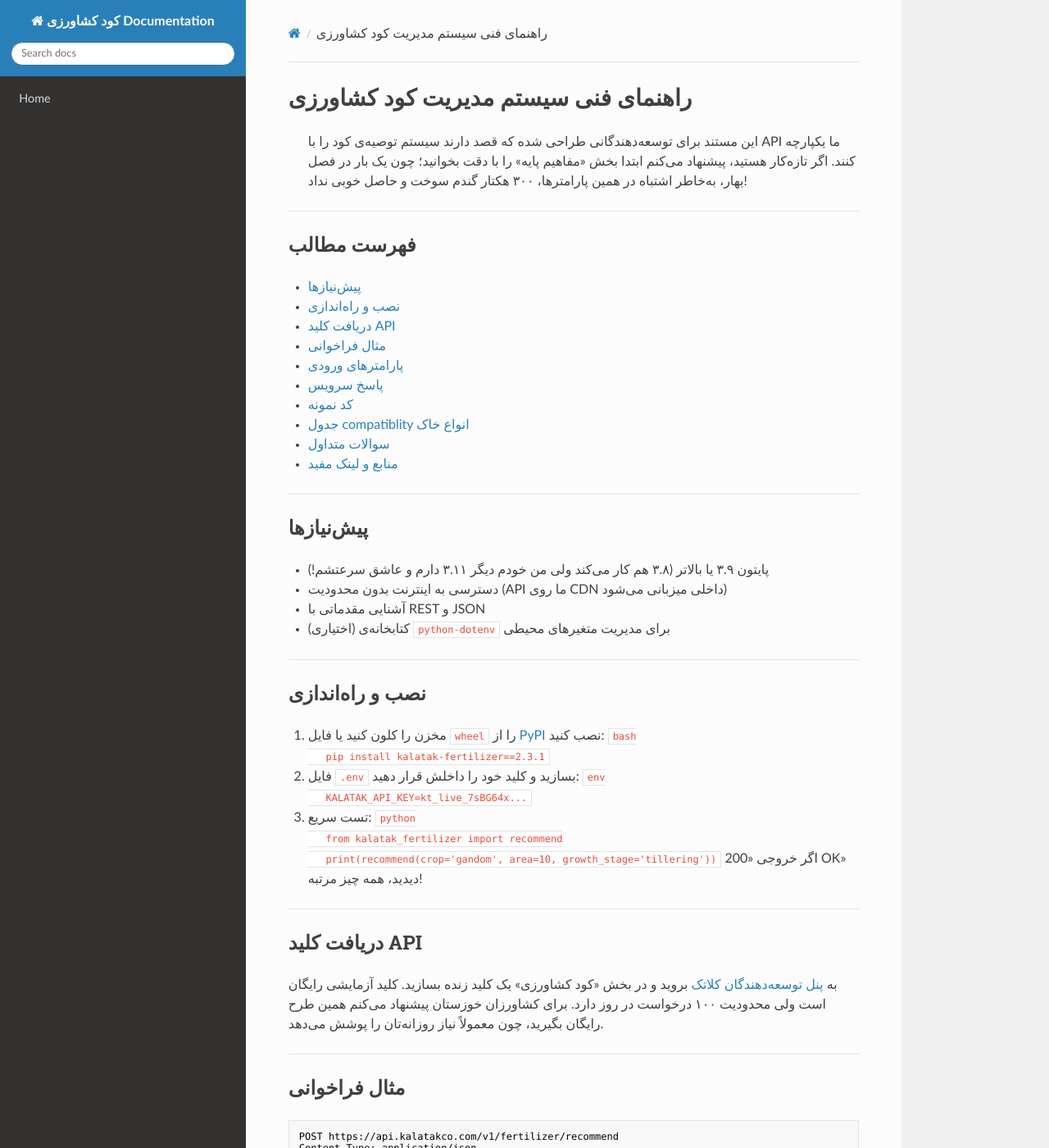
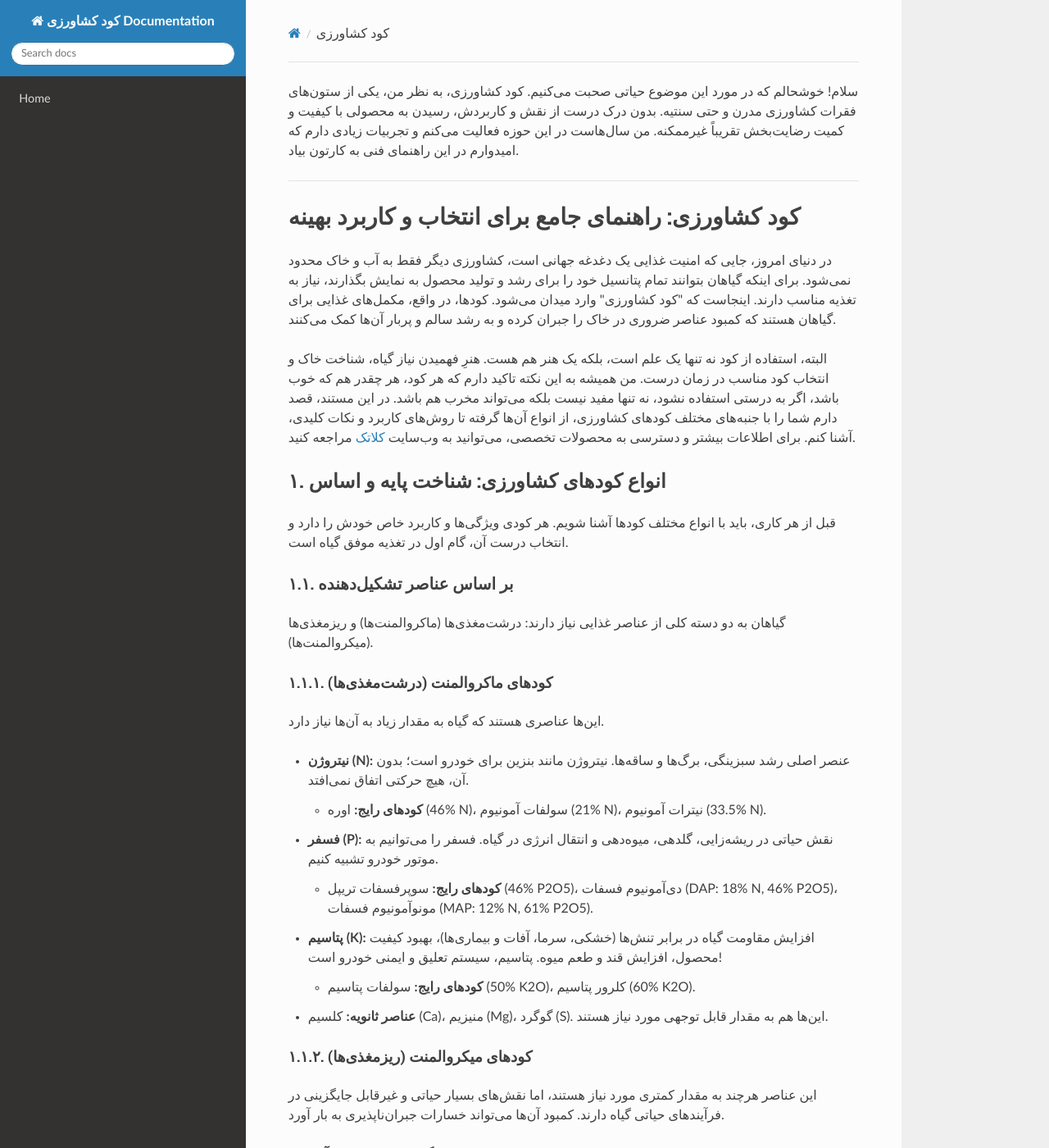
Before and after one commit to sahandsahabi553-prog/terraform-google-semantic-docs, an MkDocs documentation site: the page built from docs/کود-کشاورزی.md, in a window 1280 px wide and 1400 px high. Shown: the whole window at 82% size. Built offline with MkDocs 1.6.1, drawn with Linux system fonts in a browser that asks for light colours; nearby versions of some CDN libraries; some of the changed text lies outside the part shown.

Commit message:
Doc: کود کشاورزی

````diff
--- a/docs/کود-کشاورزی.md
+++ b/docs/کود-کشاورزی.md
@@ -1,197 +1,90 @@
-# راهنمای فنی سیستم مدیریت کود کشاورزی
-
-> این مستند برای توسعه‌دهندگانی طراحی شده که قصد دارند سیستم توصیه‌ی کود را با API ما یکپارچه کنند. اگر تازه‌کار هستید، پیشنهاد می‌کنم ابتدا بخش «مفاهیم پایه» را با دقت بخوانید؛ چون یک بار در فصل بهار، به‌خاطر اشتباه در همین پارامترها، ۳۰۰ هکتار گندم سوخت و حاصل خوبی نداد!
+سلام! خوشحالم که در مورد این موضوع حیاتی صحبت می‌کنیم. کود کشاورزی، به نظر من، یکی از ستون‌های فقرات کشاورزی مدرن و حتی سنتیه. بدون درک درست از نقش و کاربردش، رسیدن به محصولی با کیفیت و کمیت رضایت‌بخش تقریباً غیرممکنه. من سال‌هاست در این حوزه فعالیت می‌کنم و تجربیات زیادی دارم که امیدوارم در این راهنمای فنی به کارتون بیاد.
 
 ---
 
-## فهرست مطالب
-- [پیش‌نیازها](#پیشنیازها)
-- [نصب و راه‌اندازی](#نصب-و-راهاندازی)
-- [دریافت کلید API](#دریافت-کلید-api)
-- [مثال فراخوانی](#مثال-فراخوانی)
-- [پارامترهای ورودی](#پارامترهای-ورودی)
-- [پاسخ سرویس](#پاسخ-سرویس)
-- [کد نمونه](#کد-نمونه)
-- [جدول compatiblity انواع خاک](#جدول-compatiblity-انواع-خاک)
-- [سوالات متداول](#سوالات-متداول)
-- [منابع و لینک مفید](#منابع-و-لینک-مفید)
+# کود کشاورزی: راهنمای جامع برای انتخاب و کاربرد بهینه
 
----
+در دنیای امروز، جایی که امنیت غذایی یک دغدغه جهانی است، کشاورزی دیگر فقط به آب و خاک محدود نمی‌شود. برای اینکه گیاهان بتوانند تمام پتانسیل خود را برای رشد و تولید محصول به نمایش بگذارند، نیاز به تغذیه مناسب دارند. اینجاست که "کود کشاورزی" وارد میدان می‌شود. کودها، در واقع، مکمل‌های غذایی برای گیاهان هستند که کمبود عناصر ضروری در خاک را جبران کرده و به رشد سالم و پربار آن‌ها کمک می‌کنند.
 
-## پیش‌نیازها
-- پایتون ۳.۹ یا بالاتر (۳.۸ هم کار می‌کند ولی من خودم دیگر ۳.۱۱ دارم و عاشق سرعتشم!)
-- دسترسی به اینترنت بدون محدودیت (API ما روی CDN داخلی میزبانی می‌شود)
-- آشنایی مقدماتی با REST و JSON
-- (اختیاری) کتابخانه‌ی `python-dotenv` برای مدیریت متغیرهای محیطی
+البته، استفاده از کود نه تنها یک علم است، بلکه یک هنر هم هست. هنرِ فهمیدن نیاز گیاه، شناخت خاک و انتخاب کود مناسب در زمان درست. من همیشه به این نکته تاکید دارم که هر کود، هر چقدر هم که خوب باشد، اگر به درستی استفاده نشود، نه تنها مفید نیست بلکه می‌تواند مخرب هم باشد. در این مستند، قصد دارم شما را با جنبه‌های مختلف کودهای کشاورزی، از انواع آن‌ها گرفته تا روش‌های کاربرد و نکات کلیدی، آشنا کنم. برای اطلاعات بیشتر و دسترسی به محصولات تخصصی، می‌توانید به وب‌سایت [کلاتک](https://kalatakco.com/) مراجعه کنید.
 
----
+## ۱. انواع کودهای کشاورزی: شناخت پایه و اساس
 
-## نصب و راه‌اندازی
-1. مخزن را کلون کنید یا فایل `wheel` را از [PyPI](https://pypi.org/project/kalatak-fertilizer/) نصب کنید:
-   ```bash
-   pip install kalatak-fertilizer==2.3.1
-   ```
+قبل از هر کاری، باید با انواع مختلف کودها آشنا شویم. هر کودی ویژگی‌ها و کاربرد خاص خودش را دارد و انتخاب درست آن، گام اول در تغذیه موفق گیاه است.
 
-2. فایل `.env` بسازید و کلید خود را داخلش قرار دهید:
-   ```env
-   KALATAK_API_KEY=kt_live_7sBG64x...
-   ```
+### ۱.۱. بر اساس عناصر تشکیل‌دهنده
 
-3. تست سریع:
-   ```python
-   from kalatak_fertilizer import recommend
-   print(recommend(crop='gandom', area=10, growth_stage='tillering'))
-   ```
-   اگر خروجی «200 OK» دیدید، همه چیز مرتبه!
+گیاهان به دو دسته کلی از عناصر غذایی نیاز دارند: درشت‌مغذی‌ها (ماکروالمنت‌ها) و ریزمغذی‌ها (میکروالمنت‌ها).
 
----
+#### ۱.۱.۱. کودهای ماکروالمنت (درشت‌مغذی‌ها)
+این‌ها عناصری هستند که گیاه به مقدار زیاد به آن‌ها نیاز دارد.
 
-## دریافت کلید API
-به [پنل توسعه‌دهندگان کلاتک](https://kalatakco.com/dashboard) بروید و در بخش «کود کشاورزی» یک کلید زنده بسازید. کلید آزمایشی رایگان است ولی محدودیت ۱۰۰ درخواست در روز دارد. برای کشاورزان خوزستان پیشنهاد می‌کنم همین طرح رایگان بگیرید، چون معمولاً نیاز روزانه‌تان را پوشش می‌دهد.
+*   **نیتروژن (N):** عنصر اصلی رشد سبزینگی، برگ‌ها و ساقه‌ها. نیتروژن مانند بنزین برای خودرو است؛ بدون آن، هیچ حرکتی اتفاق نمی‌افتد.
+    *   **کودهای رایج:** اوره (46% N)، سولفات آمونیوم (21% N)، نیترات آمونیوم (33.5% N).
+*   **فسفر (P):** نقش حیاتی در ریشه‌زایی، گلدهی، میوه‌دهی و انتقال انرژی در گیاه. فسفر را می‌توانیم به موتور خودرو تشبیه کنیم.
+    *   **کودهای رایج:** سوپرفسفات تریپل (46% P2O5)، دی‌آمونیوم فسفات (DAP: 18% N, 46% P2O5)، مونوآمونیوم فسفات (MAP: 12% N, 61% P2O5).
+*   **پتاسیم (K):** افزایش مقاومت گیاه در برابر تنش‌ها (خشکی، سرما، آفات و بیماری‌ها)، بهبود کیفیت محصول، افزایش قند و طعم میوه. پتاسیم، سیستم تعلیق و ایمنی خودرو است!
+    *   **کودهای رایج:** سولفات پتاسیم (50% K2O)، کلرور پتاسیم (60% K2O).
+*   **عناصر ثانویه:** کلسیم (Ca)، منیزیم (Mg)، گوگرد (S). این‌ها هم به مقدار قابل توجهی مورد نیاز هستند.
 
----
+#### ۱.۱.۲. کودهای میکروالمنت (ریزمغذی‌ها)
+این عناصر هرچند به مقدار کمتری مورد نیاز هستند، اما نقش‌های بسیار حیاتی و غیرقابل جایگزینی در فرآیندهای حیاتی گیاه دارند. کمبود آن‌ها می‌تواند خسارات جبران‌ناپذیری به بار آورد.
 
-## مثال فراخوانی
-```http
-POST https://api.kalatakco.com/v1/fertilizer/recommend
-Content-Type: application/json
-Authorization: Bearer kt_live_7sBG64x...
+*   **آهن (Fe)، روی (Zn)، منگنز (Mn)، مس (Cu)، بور (B)، مولیبدن (Mo)، کلر (Cl)، نیکل (Ni).**
+    *   **کودهای رایج:** کلات‌های عناصر (مانند کلات آهن EDDHA)، سولفات‌های عناصر (مانند سولفات روی)، بوریک اسید.
+    *   **نکته:** کلات‌ها مثل کلات آهن، در خاک‌های قلیایی ایران بسیار کارآمدتر هستند چون عنصر را در برابر تثبیت شدن محافظت می‌کنند.
 
-{
-  "crop": "gandom",
-  "cultivar": "pishgam",
-  "area": 12.5,
-  "growth_stage": "stem_extension",
-  "soil_test": {
-    "n": 14.2,
-    "p": 8.7,
-    "k": 210,
-    "ec": 1.4,
-    "ph": 7.8
-  },
-  "irrigation_type": "drip",
-  "region": "kermanshah"
-}
-```
+### ۱.۲. بر اساس منشأ تولید
 
----
+*   **کودهای آلی (Organic Fertilizers):** این کودها از مواد طبیعی و زیستی به دست می‌آیند و به مرور زمان در خاک تجزیه می‌شوند.
+    *   **مزایا:** بهبود ساختار خاک، افزایش فعالیت میکروبی، تامین آهسته و پیوسته عناصر، کاهش آبشویی.
+    *   **مثال‌ها:** کمپوست، کود دامی، ورمی‌کمپوست، کود سبز، هیومیک اسید.
+*   **کودهای شیمیایی (Synthetic/Mineral Fertilizers):** این کودها با فرآیندهای صنعتی تولید می‌شوند و عناصر غذایی را با غلظت بالا و به صورت قابل دسترس برای گیاه فراهم می‌کنند.
+    *   **مزایا:** سرعت عمل بالا، غلظت دقیق عناصر، سهولت کاربرد و حمل‌ونقل.
+    *   **معایب:** احتمال آبشویی و آلودگی محیط زیست در صورت مصرف بی‌رویه، تاثیر کمتر بر ساختار خاک.
+    *   **مثال‌ها:** اوره، سوپرفسفات، سولفات پتاسیم.
+*   **کودهای زیستی (Biofertilizers):** حاوی میکروارگانیسم‌های مفید خاک هستند که به تثبیت نیتروژن، حل‌کردن فسفات یا تولید هورمون‌های رشد کمک می‌کنند.
+    *   **مثال‌ها:** باکتری‌های ازت‌فیکس کننده (مثل ریزوبیوم)، قارچ‌های میکوریزا.
 
-## پارامترهای ورودی
-| پارامتر         | نوع    | واحد | محدوده‌ی مجاز | توضیحات |
-|----------------|--------|------|---------------|---------|
-| crop           | string | -    | ['gandom', 'jo', 'ذرت', 'کلزا', 'چغندر'] | انگلیسی یا فارسی |
-| cultivar       | string | -    | اختیاری | مثلاً «pishgam» برای گندم |
-| area           | float  | هکتار | 0.1..5000 | مساحت قطعه |
-| growth_stage   | string | -    | ['tillering', 'stem_extension', 'flowering', 'grain_filling'] | مرحله‌ی رشد |
-| soil_test.n    | float  | mg/kg | 0..200 | نیتروژن قابل جذب |
-| soil_test.p    | float  | mg/kg | 0..70 | فسفر قابل جذب |
-| soil_test.k    | float  | mg/kg | 0..600 | پتاسیم تبادلی |
-| soil_test.ph   | float  | -    | 4.5..9.0 | pH خاک |
-| soil_test.ec   | float  | dS/m | 0..8 | شوری |
-| irrigation_type| string | -    | ['drip', 'sprinkler', 'basin', 'rainfed'] | نوع آبیاری |
-| region         | string | -    | ISO-3166-2 | مثلاً «kermanshah» |
+## ۲. آماده‌سازی و نگهداری: "نصب" کود!
 
----
+شاید عبارت "نصب" برای کود کمی عجیب به نظر برسد، اما در واقع، آماده‌سازی و نگهداری درست کودها همانند نصب صحیح یک نرم‌افزار برای عملکرد بهینه، اهمیت دارد.
 
-## پاسخ سرویس
-```json
-{
-  "status": "success",
-  "data": {
-    "recommendations": [
-      {
-        "fertilizer": "urea",
-        "rate_kg_per_ha": 195,
-        "split": [
-          { "stage": "tillering", "percent": 40 },
-          { "stage": "stem_extension", "percent": 60 }
-        ],
-        "notes": "در اراضی شور از کود سولفات آمونیوم استفاده شود"
-      },
-      {
-        "fertilizer": "triple_super_phosphate",
-        "rate_kg_per_ha": 85,
-        "split": [{ "stage": "before_planting", "percent": 100 }]
-      }
-    ],
-    "total_cost_estimate": 2650000,
-    "currency": "irr"
-  },
-  "meta": {
-    "version": "2.3.1",
-    "timestamp": "2024-06-18T07:23:19Z"
-  }
-}
-```
+### ۲.۱. تشخیص نیاز: آزمایش خاک، کلید اصلی
+من همیشه می‌گویم، بدون آزمایش خاک، کود دادن مثل تیراندازی در تاریکی است. **مهم‌ترین مرحله قبل از هرگونه کوددهی، انجام آزمایش خاک است.** آزمایش خاک به ما می‌گوید:
 
----
+*   چه عناصری در خاک کمبود دارند.
+*   میزان شوری خاک چقدر است.
+*   pH خاک در چه محدوده‌ای است.
+*   میزان ماده آلی خاک چقدر است.
 
-## کد نمونه
-### پایتون
-```python
-from kalatak_fertilizer import FertilizerClient
-import os
+این اطلاعات به ما کمک می‌کند تا دقیقا بدانیم گیاه به چه چیزی نیاز دارد و از چه کودی به چه میزان باید استفاده کنیم. این کار از هدر رفتن کود و آسیب به خاک و گیاه جلوگیری می‌کند. بسیاری از کشاورزان این مرحله را نادیده می‌گیرند و متأسفانه نتیجه‌اش را هم می‌بینند.
 
-client = FertilizerClient(api_key=os.getenv("KALATAK_API_KEY"))
+### ۲.۲. انتخاب کود مناسب
+پس از آزمایش خاک، نوبت به انتخاب می‌رسد. اینجاست که دانش شما در مورد انواع کودها (که در بخش ۱ توضیح داده شد) به کار می‌آید.
 
-req = {
-    "crop": "gandom",
-    "area": 30,
-    "growth_stage": "flowering",
-    "soil_test": {"n": 10, "p": 5, "k": 180, "ph": 7.9, "ec": 2.1},
-    "irrigation_type": "sprinkler",
-    "region": "isfahan"
-}
+*   **pH خاک:** در خاک‌های قلیایی (مانند بیشتر خاک‌های ایران) استفاده از کودهای کلاته برای ریزمغذی‌ها یا کودهای اسیدساز (مثل سولفات آمونیوم) توصیه می‌شود.
+*   **مرحله رشد گیاه:** در مراحل اولیه رشد، گیاه به نیتروژن برای رشد رویشی و فسفر برای ریشه‌زایی نیاز دارد. در مرحله گلدهی و میوه‌دهی، پتاسیم اهمیت بیشتری پیدا می‌کند.
+*   **روش کاربرد:** آیا قرار است کود را در خاک بریزید؟ محلول‌پاشی کنید؟ یا همراه آبیاری بدهید؟ نوع کود باید با روش کاربرد آن همخوانی داشته باشد.
 
-resp = client.recommend(req)
-for rec in resp["data"]["recommendations"]:
-    print(f"{rec['fertilizer']}: {rec['rate_kg_per_ha']} kg/ha")
-```
+### ۲.۳. نگهداری صحیح
+کودها، به خصوص انواع شیمیایی، باید در شرایط مناسب نگهداری شوند تا کیفیت خود را از دست ندهند و خطرآفرین نباشند.
 
-### cURL
-```bash
-curl -X POST https://api.kalatakco.com/v1/fertilizer/recommend \
-  -H "Authorization: Bearer kt_live_7sBG64x..." \
-  -H "Content-Type: application/json" \
-  -d '{
-        "crop": "کلزا",
-        "area": 5,
-        "growth_stage": "stem_extension",
-        "soil_test": {"n": 20, "p": 9, "k": 250, "ph": 7.2, "ec": 1.1}
-      }'
-```
+*   **مکان خشک و خنک:** رطوبت باعث کلوخه شدن و کاهش اثربخشی کودهای گرانوله و پودری می‌شود. گرما می‌تواند باعث تجزیه برخی کودها شود.
+*   **دور از نور مستقیم خورشید:** نور UV می‌تواند به بسته‌بندی و حتی محتوای برخی کودها آسیب برساند.
+*   **دور از دسترس کودکان و حیوانات:** بسیاری از کودها سمی هستند.
+*   **جداسازی:** برخی کودها (مثل نیترات آمونیوم) نباید در کنار مواد قابل اشتعال نگهداری شوند.
 
----
+### ۲.۴. ایمنی در حین کار
+*   **استفاده از دستکش و ماسک:** برخی کودها می‌توانند باعث تحریک پوست و دستگاه تنفسی شوند.
+*   **شستشوی دست‌ها:** بعد از تماس با کود، حتماً دست‌ها را با آب و صابون بشویید.
+*   **عدم مصرف خوراکی:** این مورد بدیهی است، اما همیشه باید به یاد داشت.
 
-## جدول compatiblity انواع خاک
-| نوع خاک | pH مناسب | EC مجاز (dS/m) | کود پیشنهادی N | ملاحظات |
-|---------|----------|----------------|------------------|----------|
-| لومی    | 6.5-7.5  | <2             | اوره             | بهترین راندمان |
-| شنی     | 6.0-7.0  | <1.5           | نیترات آمونیوم | زهکشی بالاست، نیتروژن سریع‌الاثر لازم دارد |
-| رسی     | 7.0-8.0  | <3             | اوره + سولفات آمونیوم | احتمال ثابت ماندن کود بالاست؛ نصف در زمان کاشت + نصف در صورت غرقاب |
-| آهکی    | 7.5-8.5  | <2.5           | سولفات آمونیوم | pH بالا باعث ثابت ماندن فسفر می‌شود؛ از کودهای حاوی اسید فسفریک استفاده شود |
+## ۳. روش‌های کاربرد: چگونه کود را به "سیستم" اضافه کنیم؟
 
----
+حالا که کود مناسب را انتخاب کرده‌ایم، باید بدانیم چگونه آن را به بهترین شکل ممکن به گیاه برسانیم. روش‌های مختلفی برای این کار وجود دارد که هر کدام مزایا و محدودیت‌های خاص خود را دارند.
 
-## سوالات متداول
-**س ۱) آیا می‌توانم از واحد اینترنشنال (پوند در هر آکر) استفاده کنم؟**
-خیر، فعلاً فقط kg/ha پشتیبانی می‌شود. اگر واقعاً لازم دارید، کتابخانه‌ی `agunit` را نصب کنید؛ تبدیلش می‌کند. ولی به‌تجربه گفته باشم، تبدیل دستی را با ضریب ۸۹/۰ در ذهن داشته باشید.
+### ۳.۱. کاربرد خاکی (Soil Application)
+رایج‌ترین روش برای کودهای پرمصرف و آن‌هایی که باید به تدریج در دسترس ریشه قرار گیرند.
 
-**س ۲) مرحله‌ی رشد رو اشتباه فرستادم؛ قبول می‌کنید؟**
-API idempotent است؛ فقط کافی‌ست دوباره با stage درست صدا بزنید. هیچ هزینه‌ی اضافی نمی‌خورید.
-
-**س ۳) چرا توصیه‌ی منفی (صفر کود) می‌دهد؟**
-وقتی ph بالای ۸ یا EC بالای ۴ است، سیستم احتیاط می‌کند و نیتروژن را صفر پیشنهاد می‌دهد تا گیاه دچار شوک نشود. می‌توانید با تیک `force_positive` در query رفتارش را تغییر دهید، ولی مسئولیتش با خودتان!
-
-**س ۴) آیا از کود زیستی هم پشتیبانی می‌شود؟**
-در نسخه‌ی ۲.۴ (اواخر تابستان) قابلیت «ریزیوبیوم» اضافه می‌شود. الان فقط کودهای شیمیایی داریم.
-
----
-
-## منابع و لینک مفید
-- [داک کامل v2.3 – PDF](https://kalatakco.com/docs/fertilizer-v2.3.pdf)
-- [پست وبلاگ: چطور در خوزستان ۱۵٪ مصرف کود کاهش دادیم](https://kalatakco.com/blog/khuzestan-case-study)
-- [ماشین‌حساب آنلاین](https://kalatakco.com/tools/fertilizer-calc)
-- [مخزن نمونه‌کدها (GitLab)](https://gitlab.com/kalatak/libraries)
-
-> اگر سوالی داشتید یا باگ پیدا کردید، ایمیل بزنید به: `dev@kalatakco.com` – معمولاً تا ۴ ساعت جواب می‌دهیم، مگر این‌که وسط فصل زراعی باشیم و همه تو مزرعه باشیم!
+*   **پخش سطحی (Broadcasting):** کود به صورت یکنواخت روی سطح خاک پخش می‌شود
````
